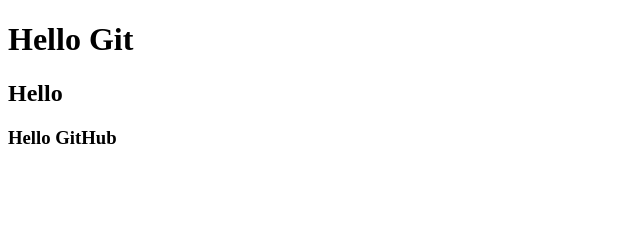
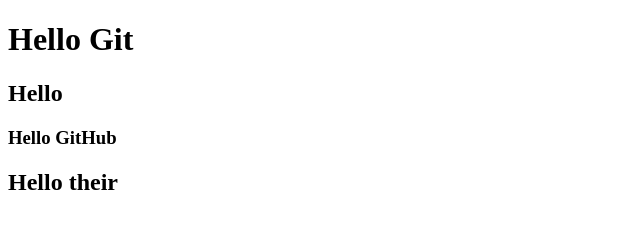
Before and after one commit to Edward2each/test, a plain HTML site: page index.html in a window 1280 px wide. Shown: the whole page, without its empty margins (0-640 px from the left). Drawn offline with Linux system fonts and the light colour scheme.

Commit message:
h2 hello their was added

```diff
--- a/index.html
+++ b/index.html
@@ -10,5 +10,6 @@
 	<h1>Hello Git</h1>
 	<h2>Hello</h2>
 	<h3>Hello GitHub</h3>
+	<h2>Hello their</h2>
 </body>
 </html>
```
